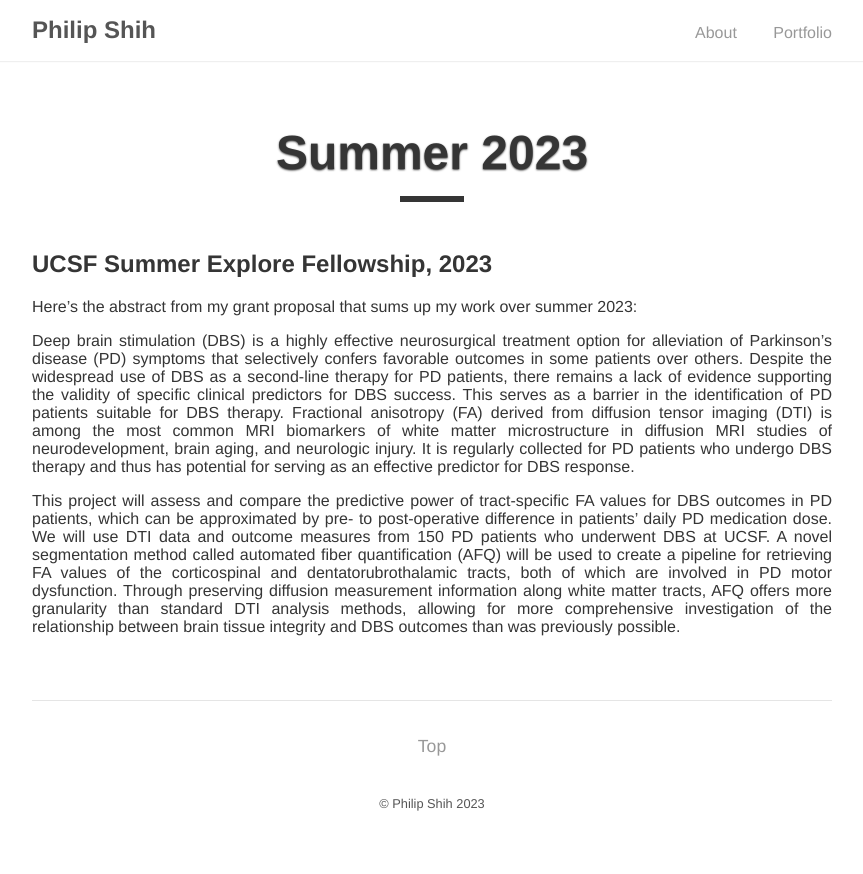
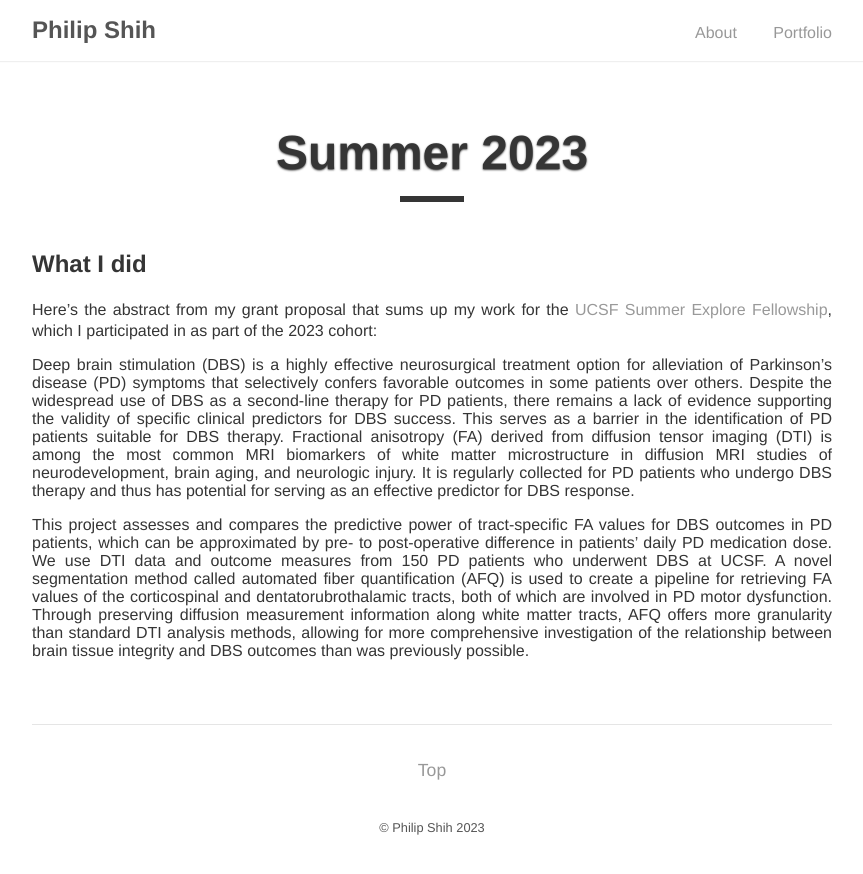
Before and after one commit to philipshih/philipshih.github.io, a Jekyll site: the page built from _posts/2023-04-21-first-post.md, in a window 1280 px wide. Shown: the top 874 px of the page, without its empty margins (208-1071 px from the left). Built offline with Jekyll 4.4.1, drawn with Linux system fonts in a browser that asks for light colours.

Commit message:
Update 2023-04-21-first-post.md

```diff
--- a/_posts/2023-04-21-first-post.md
+++ b/_posts/2023-04-21-first-post.md
@@ -5,9 +5,9 @@ info: "Blog"
 #tech: "--"
 type: Career
 ---
-## UCSF Summer Explore Fellowship, 2023
+## What I did
 
-Here's the abstract from my grant proposal that sums up my work over summer 2023:
+Here's the abstract from my grant proposal that sums up my work for the [UCSF Summer Explore Fellowship](https://meded.ucsf.edu/fund-opportunity/summer-explore-research-fellowship), which I participated in as part of the 2023 cohort:
 
 Deep brain stimulation (DBS) is a highly effective neurosurgical
 treatment option for alleviation of Parkinson’s disease (PD)
@@ -25,13 +25,13 @@ undergo DBS therapy and thus has potential for serving as an
 effective predictor for DBS response.
 
 
-This project will assess and compare the predictive power of
+This project assesses and compares the predictive power of
 tract-specific FA values for DBS outcomes in PD patients, which
 can be approximated by pre- to post-operative difference in
-patients’ daily PD medication dose. We will use DTI data and
+patients’ daily PD medication dose. We use DTI data and
 outcome measures from 150 PD patients who underwent DBS
 at UCSF. A novel segmentation method called automated fiber
-quantification (AFQ) will be used to create a pipeline for
+quantification (AFQ) is used to create a pipeline for
 retrieving FA values of the corticospinal and
 dentatorubrothalamic tracts, both of which are involved in PD
 motor dysfunction. Through preserving diffusion measurement
```
